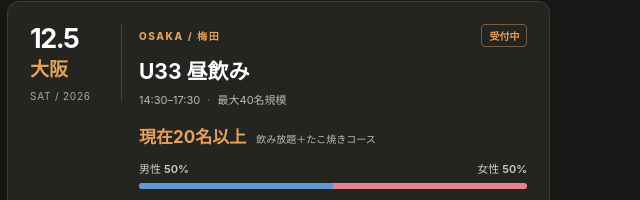
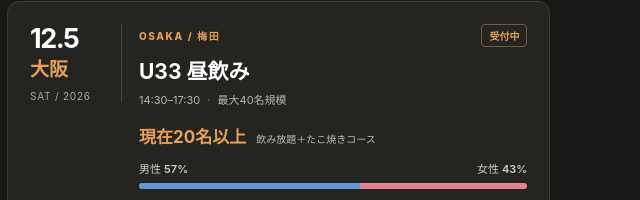
Before and after one commit to tomori-ba/tomoriba-site, a plain HTML site: page index.html in a window 1280 px wide. Shown: the part 1009-1209 px from the top of the page, 640-1280 px from the left. Drawn offline with Linux system fonts and the light colour scheme.

Commit message:
Update index.html

```diff
--- a/index.html
+++ b/index.html
@@ -71,7 +71,7 @@
 
 <!-- 👇 このイベントここから：12/5 大阪U33 -->
 <article class="event-card"><div class="date-tile"><strong>12.5</strong><span class="date-city">大阪</span><small>SAT / 2026</small></div><div class="event-main"><div class="event-heading"><span class="city">OSAKA / 梅田</span><span class="status">受付中</span></div><h3>U33 昼飲み</h3><p class="event-meta">14:30–17:30 <span>·</span> 最大40名規模</p><div class="event-numbers"><strong>現在20名以上</strong><span>飲み放題＋たこ焼きコース</span></div>
-     <div class="gender-ratio" data-male="6" data-female="6"><div class="ratio-label"><span>男性 <b class="male-percent"></b></span><span>女性 <b class="female-percent"></b></span></div><div class="ratio-bar"><span class="ratio-male"></span><span class="ratio-female"></span></div></div><div class="event-bottom"><p class="price">男性 4,000円 <span>/</span> 女性 2,000円</p><a class="event-link" href="https://gforms.app/r/co4SKzb" target="_blank" rel="noopener">この回に申し込む <span aria-hidden="true">↗</span></a></div></div></article>
+     <div class="gender-ratio" data-male="8" data-female="6"><div class="ratio-label"><span>男性 <b class="male-percent"></b></span><span>女性 <b class="female-percent"></b></span></div><div class="ratio-bar"><span class="ratio-male"></span><span class="ratio-female"></span></div></div><div class="event-bottom"><p class="price">男性 4,000円 <span>/</span> 女性 2,000円</p><a class="event-link" href="https://gforms.app/r/co4SKzb" target="_blank" rel="noopener">この回に申し込む <span aria-hidden="true">↗</span></a></div></div></article>
 <!-- 👆 このイベントここまで：12/5 大阪U33 -->
 
 
```
